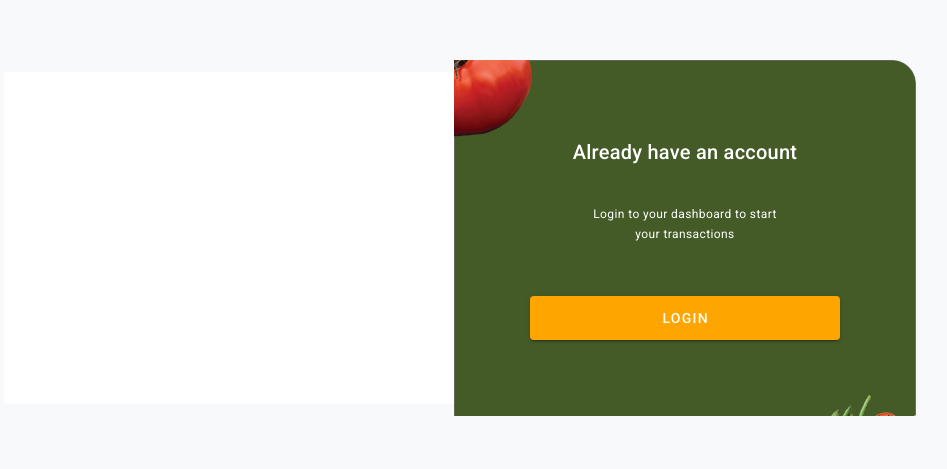
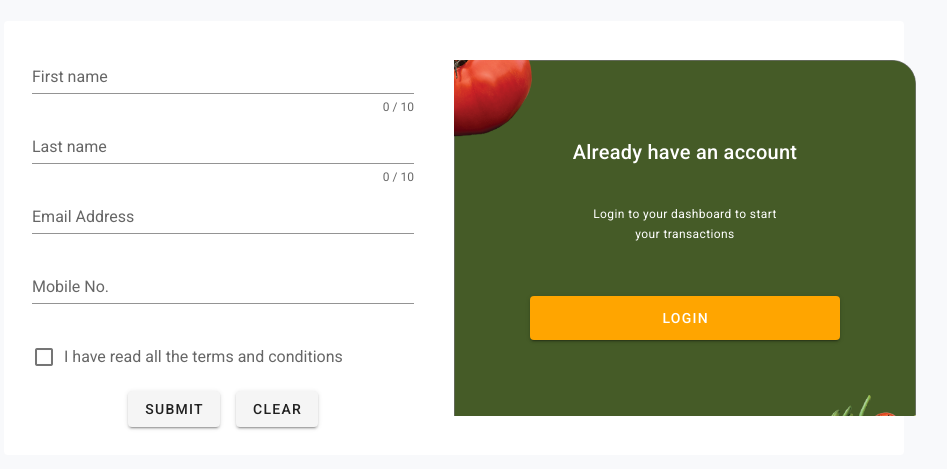
Before and after one commit to peterchege/armu, a Vue app: page /register in a window 1280 px wide. Shown: the part 139-608 px from the top of the page, without its empty margins (186-1133 px from the left). Built offline with nearby package versions, Linux system fonts and the light colour scheme.

Commit message:
register template

```diff
--- a/package.json
+++ b/package.json
@@ -16,8 +16,10 @@
   "main": "test.js",
   "dependencies": {
     "core-js": "^3.6.4",
+    "vee-validate": "^3.3.2",
     "vue": "^2.6.11",
     "vue-router": "^3.2.0",
+    "vuelidate": "^0.7.5",
     "vuetify": "^2.2.11"
   },
   "devDependencies": {
--- /dev/null
+++ b/src/components/Header.vue
@@ -0,0 +1,13 @@
+<template>
+    <v-row align="center" justify="center" class="text-center">
+                <v-col  sm="12" md="4" align="center" >
+                    <v-img
+                    src="../assets/logo.png"
+                    max-width="150"
+                    max-height="150"
+                    class="my-5">
+                    </v-img>
+                </v-col>
+
+            </v-row>
+</template>
--- /dev/null
+++ b/src/components/RegisterForm.vue
@@ -0,0 +1,119 @@
+<template>
+  <ValidationObserver ref="observer" v-slot="{  }">
+    <form class="ma-7">
+      <ValidationProvider v-slot="{ errors }" name="first name" rules="required|max:10">
+        <v-text-field
+          v-model="firstname"
+          :counter="10"
+          :error-messages="errors"
+          label="First name"
+          required
+        ></v-text-field>
+      </ValidationProvider>
+      <ValidationProvider v-slot="{ errors }" name="last name" rules="required|max:10">
+        <v-text-field
+          v-model="lastname"
+          :counter="10"
+          :error-messages="errors"
+          label="Last name"
+          required
+        ></v-text-field>
+      </ValidationProvider>
+      <ValidationProvider v-slot="{ errors }" name="email" rules="required|email">
+        <v-text-field
+          v-model="email"
+          :error-messages="errors"
+          label="Email Address"
+          required
+        ></v-text-field>
+      </ValidationProvider>
+
+      <ValidationProvider v-slot="{ errors }" name="phone" rules="required|number">
+        <v-text-field
+          v-model="phone"
+          :error-messages="errors"
+          label="Mobile No."
+          type="number"
+          required
+        ></v-text-field>
+      </ValidationProvider>
+
+      <ValidationProvider v-slot="{ errors,  }" rules="required" name="checkbox">
+        <v-checkbox
+          v-model="checkbox"
+          :error-messages="errors"
+          value="1"
+          :label="terms"
+          type="checkbox"
+          required
+        ></v-checkbox>
+      </ValidationProvider>
+
+      <v-btn class="mr-4" @click="submit">submit</v-btn>
+      <v-btn @click="clear">clear</v-btn>
+    </form>
+  </ValidationObserver>
+</template>
+
+<script>
+  import { required, email, max, } from 'vee-validate/dist/rules'
+  import { extend, ValidationObserver, ValidationProvider, setInteractionMode } from 'vee-validate'
+
+  setInteractionMode('eager')
+
+  extend('required', {
+    ...required,
+    message: '{_field_} can not be empty',
+  })
+
+  extend('max', {
+    ...max,
+    message: '{_field_} may not be greater than {length} characters',
+  })
+
+  extend('email', {
+    ...email,
+    message: 'Email must be valid',
+  })
+
+  extend('phone', {
+    ...required,
+    message: 'phone must be valid',
+  })
+
+  export default {
+    components: {
+      ValidationProvider,
+      ValidationObserver,
+    },
+    data: () => ({
+      firstname: '',
+      lastname: '',
+      email: '',
+      phone: '',
+      select: null,
+      items: [
+        'Item 1',
+        'Item 2',
+        'Item 3',
+        'Item 4',
+      ],
+      checkbox: null,
+      terms: "I have read all the terms and conditions"
+    }),
+
+    methods: {
+      submit () {
+        this.$refs.observer.validate()
+      },
+      clear () {
+        this.name = ''
+        this.email = ''
+        this.phone = ''
+        this.select = null
+        this.checkbox = null
+        this.$refs.observer.reset()
+      },
+    },
+  }
+</script>
--- a/src/views/Register.vue
+++ b/src/views/Register.vue
@@ -2,23 +2,13 @@
     <v-app id="inspire" class="image">
         <v-container class="fill-height" fluid>
 
+            <app-logo/>
 
-        <v-row align="center" justify="center" class="text-center">
-                <v-col  sm="12" md="4" align="center" >
-                    <v-img
-                    src="../assets/logo.png"
-                    max-width="150"
-                    max-height="150"
-                    class="my-5">
-                    </v-img>
-                </v-col>
-
-            </v-row>
             <v-card class="mx-auto elevation-0" width="900" >
                 <v-row align="center" justify="center" class="text-center">
 
                     <v-col  cols="12" sm="12" md="6" >
-
+                       <app-register/>
                     </v-col>
                     <v-col class="login-background pa-10 " cols="12" sm="12" md="6">
                          <v-card-title>
@@ -55,8 +45,13 @@
     </v-app>
 </template>
 <script>
+import registerForm from '../components/RegisterForm'
+import HeaderLogo from '../components/Header'
 export default {
-
+    components:{
+        appRegister: registerForm,
+        appLogo: HeaderLogo
+    }
 }
 </script>
 
```
Also changed, not shown: 2 other files (tests, documents, lock files or other folders).
